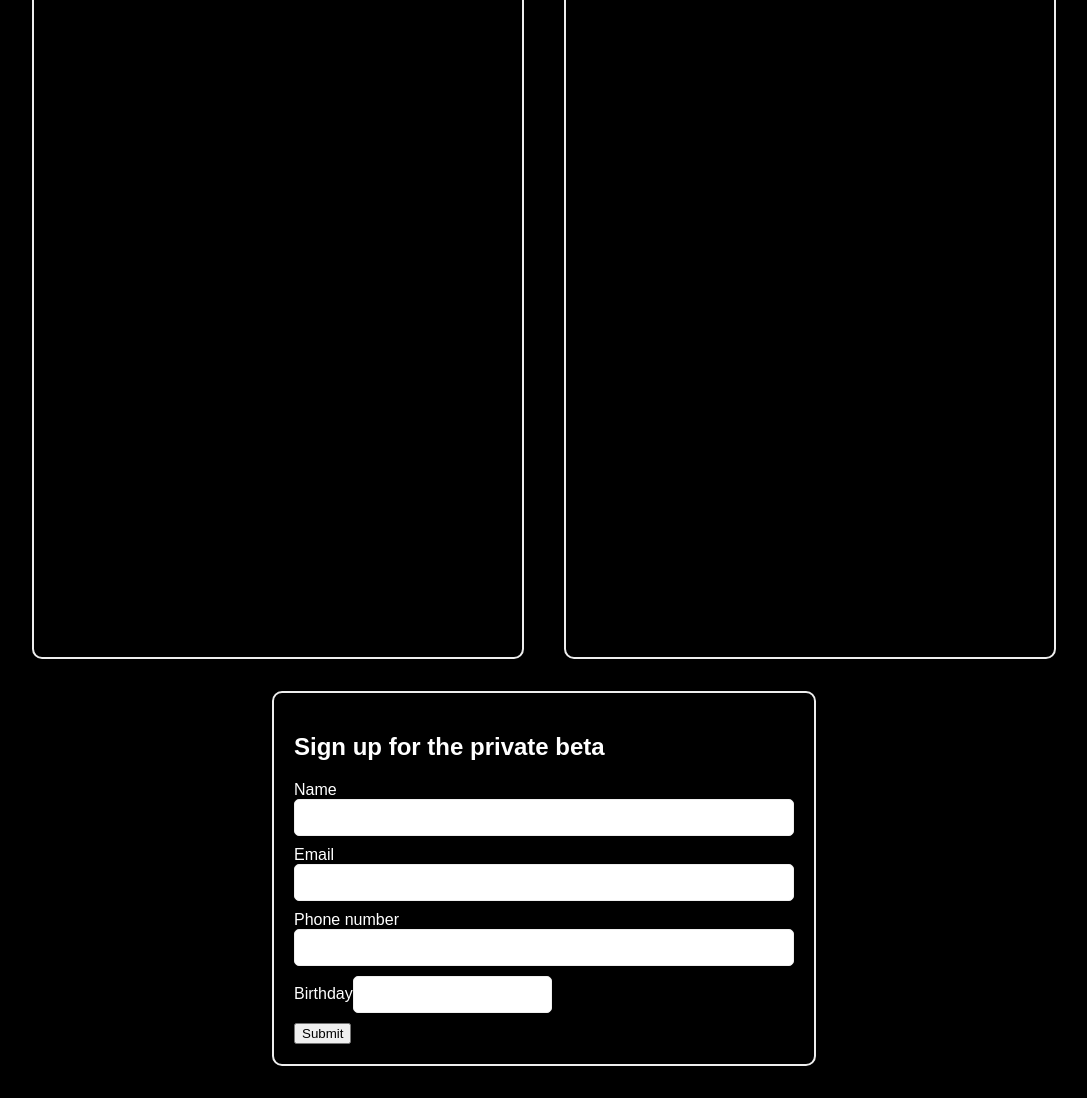
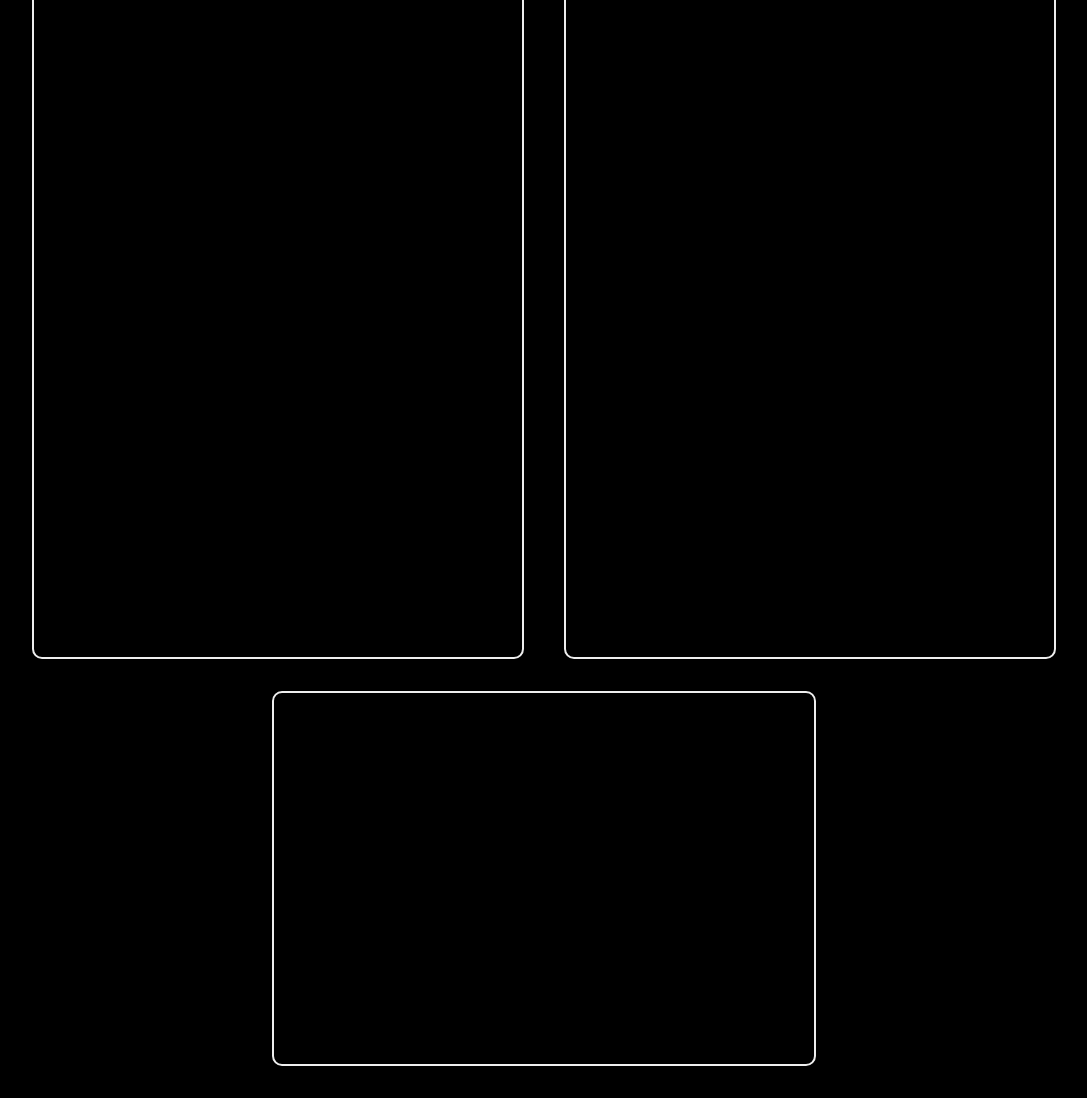
Before and after one commit to Valchy/optimise-this-game, a React (Create React App) app: page / in a window 1280 px wide. Shown: the part 3942-5040 px from the top of the page, without its empty margins (96-1183 px from the left). Built offline with nearby package versions, Linux system fonts and the light colour scheme.

Commit message:
Form contain and visibility

```diff
--- a/src/scenes/HomePage/components/Form.module.css
+++ b/src/scenes/HomePage/components/Form.module.css
@@ -4,6 +4,8 @@
 	border: 2px solid #eee;
 	border-radius: 10px;
 	padding: 20px;
+	contain: content;
+	content-visibility: auto;
 }
 
 .input {
```
Lines whose indentation alone changed are shown as unchanged.
